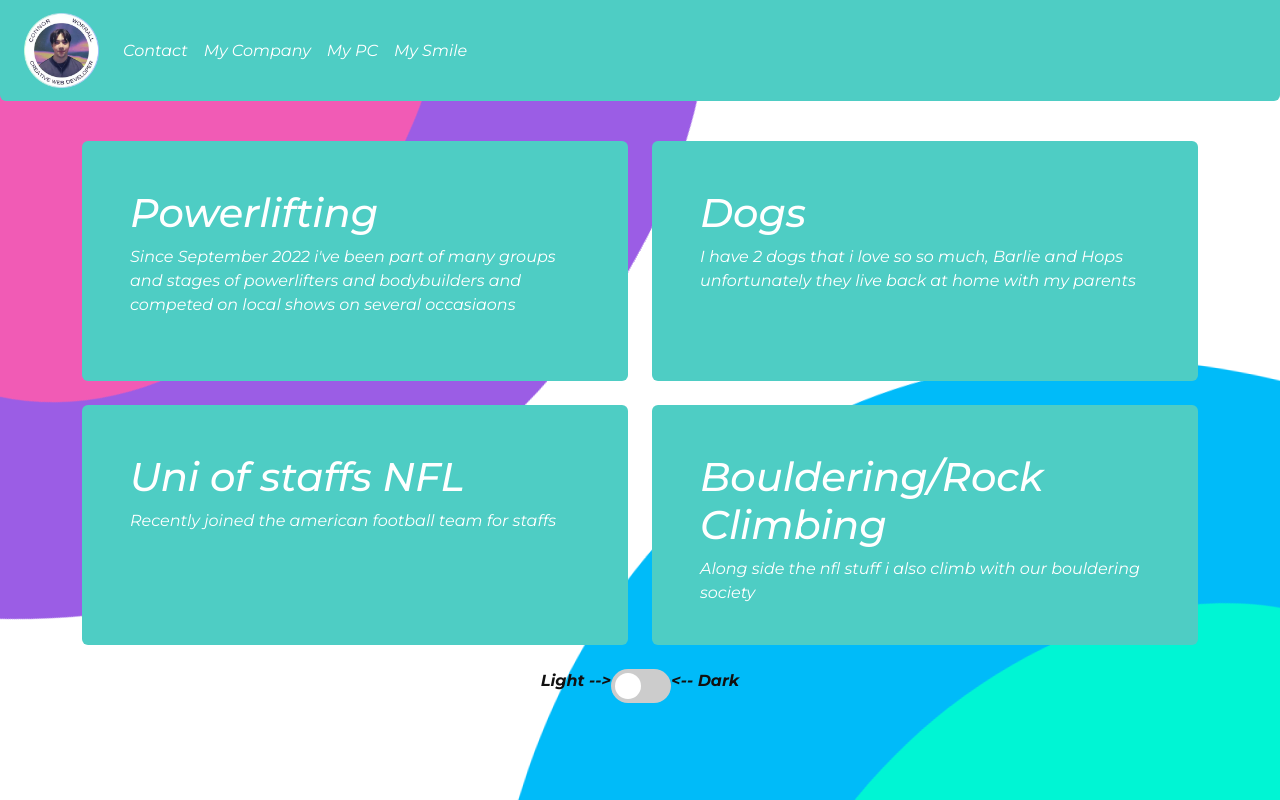
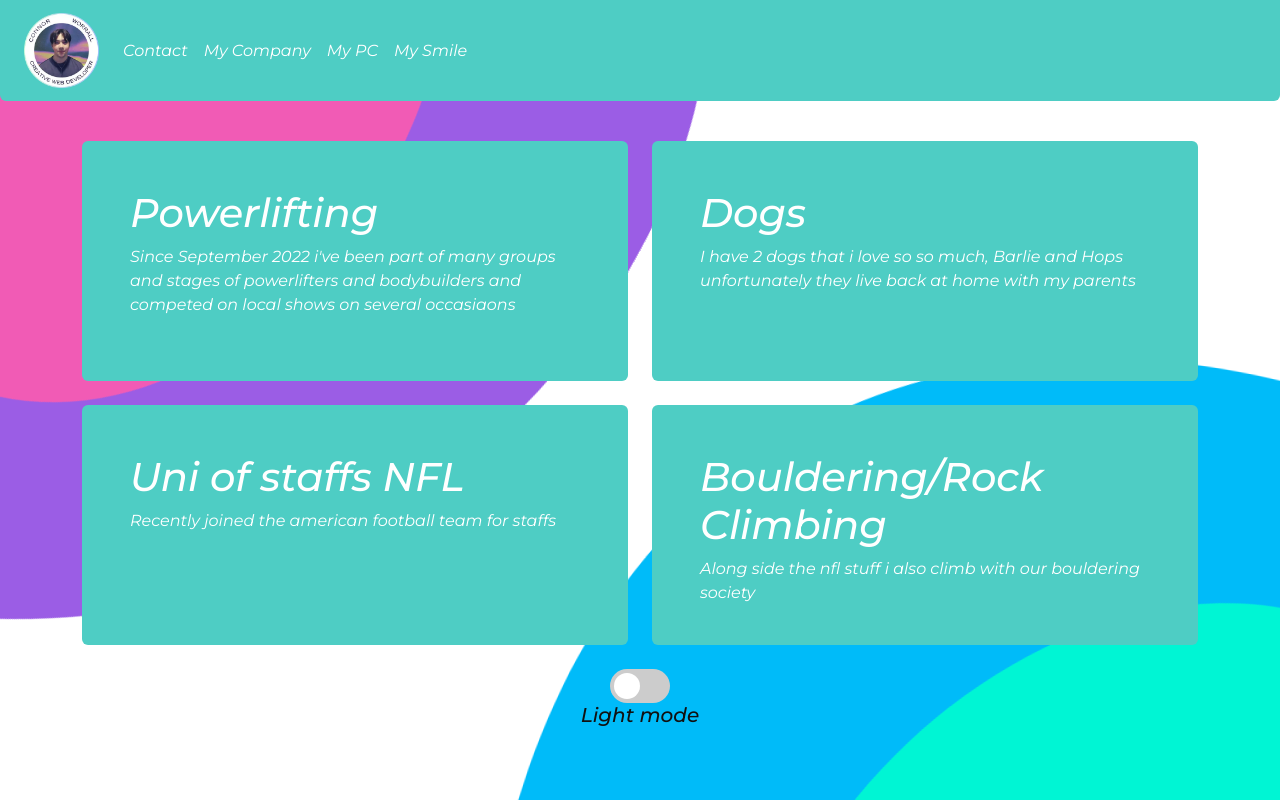
Before and after one commit to CMDCONN/stf-connor, a Python web app: template meproj/myapp/templates/home.html in a window 1280 px wide. Run offline with Jinja, Linux system fonts and the light colour scheme; the template is opened without the code that fills it, so the values that code supplies are empty.

Commit message:
added lightmode/darkmode toggle text

```diff
--- a/meproj/myapp/static/css/style.css
+++ b/meproj/myapp/static/css/style.css
@@ -109,6 +109,7 @@ svg {
 }
 
 /* From here to a bit down i got this css off a site */
+/* The color animations are mine */
 /* https://www.w3schools.com/howto/howto_css_switch.asp */
 
 .switch {
@@ -151,11 +152,11 @@ svg {
 }
 
 input:checked + .slider {
-  background-color: #2196F3;
+  background-color: #292F36;
 }
 
 input:focus + .slider {
-  box-shadow: 0 0 1px #2196F3;
+  box-shadow: 0 0 1px #e6e6e7;
 }
 
 input:checked + .slider:before {
--- a/meproj/myapp/static/scripts/darkMode.JS
+++ b/meproj/myapp/static/scripts/darkMode.JS
@@ -13,4 +13,11 @@ function darkMode(){
     middleBoxes2.classList.toggle("dark-mode");
     var middleBoxes3 = document.getElementsByClassName("boxes")[3];
     middleBoxes3.classList.toggle("dark-mode");
+
+    var textIndicator = document.getElementById("lightDark");
+    if (textIndicator.innerHTML == "Light mode") {
+        textIndicator.innerHTML = "Dark mode";
+    } else {
+        textIndicator.innerHTML = "Light mode";
+    }
 }
--- a/meproj/myapp/templates/home.html
+++ b/meproj/myapp/templates/home.html
@@ -71,7 +71,7 @@
             <path fill="#00f5d4" class="in-bottom" d="M102,67.1c-9.6-6.1-22-3.1-29.5,2-15.4,10.7-19.6,37.5-7.6,47.8s35.9,3.9,44.5-12.5C115.5,92.6,113.9,74.6,102,67.1Z"/>
         </svg>
     </div>
-    <!--This SVG code was not mine, nor was it my art-->
+    <!--This SVG code was not mine, nor was it my art, rotation keyframes are mine-->
     <!--Dont have the time to make a javascript file to change the colours though-->
 
     <div class="container mt-3" id="frontPageBoxes">
@@ -108,13 +108,15 @@
 
 
     <div class="d-flex justify-content-center" id="abam">
-        <b><p>Light --></p></b>
         <label class="switch">
             <input type="checkbox" onclick="darkMode()">
             <span class="slider round"></span>
         </label>
-        <b><p><-- Dark</p></b>
     </div>
+    <div class="d-flex justify-content-center mb-4">
+        <h5 id="lightDark">Light mode</h5>
+    </div>
+
     <script src="https://cdn.jsdelivr.net/npm/bootstrap@5.3.8/dist/js/bootstrap.bundle.min.js" integrity="sha384-FKyoEForCGlyvwx9Hj09JcYn3nv7wiPVlz7YYwJrWVcXK/BmnVDxM+D2scQbITxI" crossorigin="anonymous"></script>
     <script src="../static/scripts/spinner.JS"></script>
     <script src="../static/scripts/darkMode.JS"></script>
```
